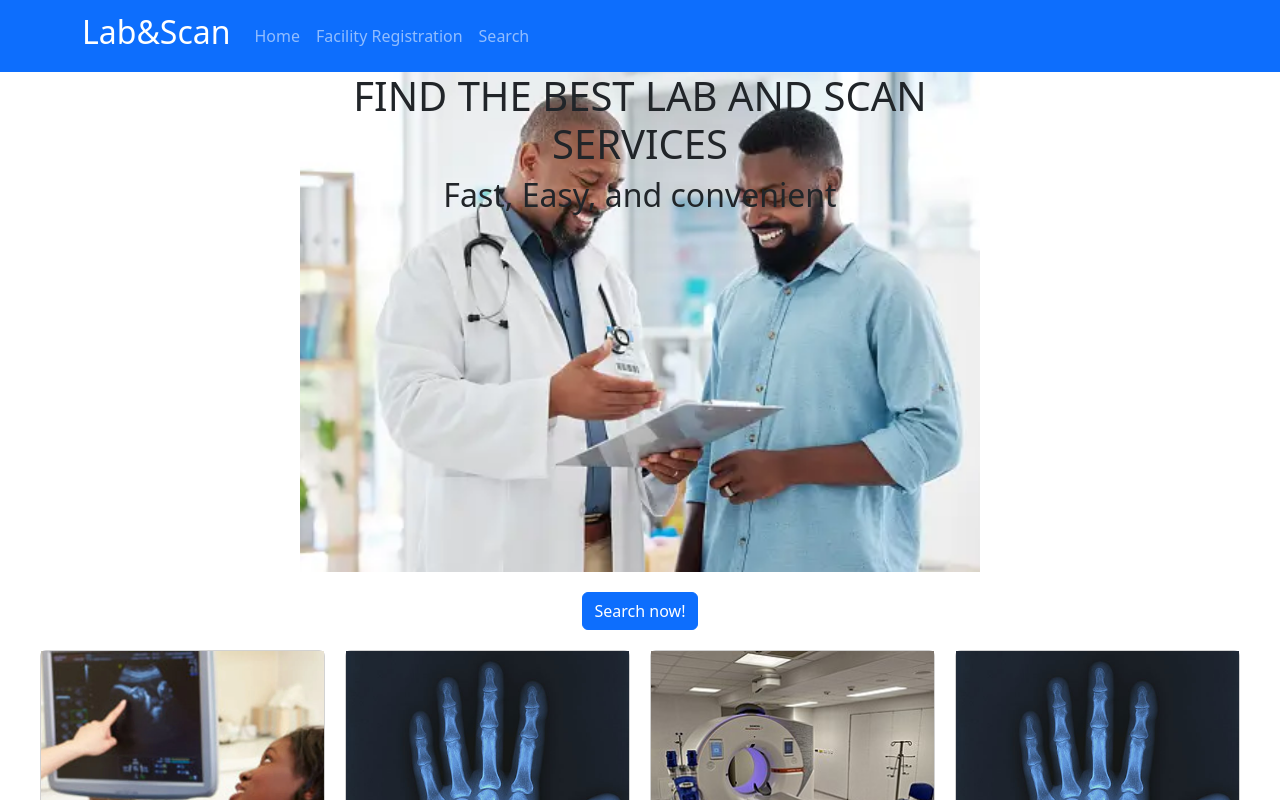
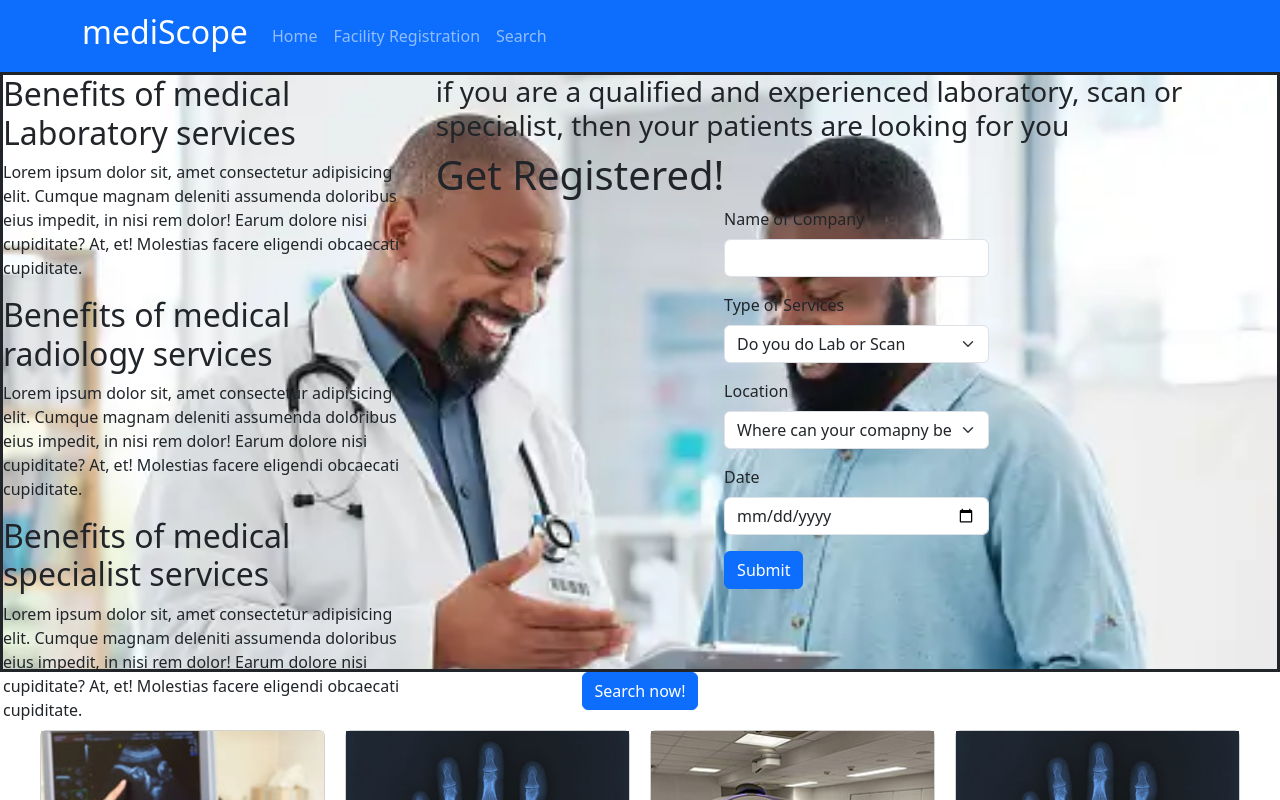
Before and after one commit to derek-atiawu/diagnostic, a React (Create React App) app: page / in a window 1280 px wide. Shown: the top 800 px of the page. Built offline with nearby package versions, Linux system fonts and the light colour scheme.

Commit message:
home and search

```diff
--- a/src/Components/navbar/Navbars.jsx
+++ b/src/Components/navbar/Navbars.jsx
@@ -9,7 +9,7 @@ function Navbars() {
 
       <Navbar bg="primary" data-bs-theme="dark">
         <Container>
-          <Navbar.Brand href="/" onClick={()=>{"/"}}><h2>Lab&Scan</h2></Navbar.Brand>
+          <Navbar.Brand href="/" onClick={()=>{"/"}}><h2>mediScope</h2></Navbar.Brand>
           <Nav className="me-auto">
             <Nav.Link onClick={()=>{navigate("/")}}>Home</Nav.Link>
             <Nav.Link onClick={()=>{navigate("/registration")}}>Facility Registration</Nav.Link>
--- a/src/Pages/homepage/Home.css
+++ b/src/Pages/homepage/Home.css
@@ -1,3 +1,12 @@
+.head {
+    border: solid;
+    display: flex;
+    height: 600px;
+    background-image: url("/public/images/happy.webp");
+background-repeat: no-repeat;
+background-size: cover;
+}
+
 .homeintro {
     /* display: grid; */
     /* grid-template-columns: auto; */
--- a/src/Pages/homepage/Home.jsx
+++ b/src/Pages/homepage/Home.jsx
@@ -1,16 +1,38 @@
 import React from 'react'
-import { Button, Col, Navbar } from 'react-bootstrap'
+import { Button, Col, Navbar, Row } from 'react-bootstrap'
 import Navbars from '../../Components/navbar/Navbars'
 import "./Home.css";
 import Footer from '../../Components/Footer';
+import Registration from '../registrationpage/Registration';
 
 function Home() {
   return (
     <>
-    <div className='homeintro'>
-<h1>FIND THE BEST LAB AND SCAN SERVICES</h1>
- <h2>Fast, Easy, and convenient</h2>
+    <div className="head">
+   <Row>
+    <div className="col-md-4">
+      <div>
+        <h2>Benefits of medical Laboratory services</h2>
+        <p>Lorem ipsum dolor sit, amet consectetur adipisicing elit. Cumque magnam deleniti assumenda doloribus eius impedit, in nisi rem dolor! Earum dolore nisi cupiditate? At, et! Molestias facere eligendi obcaecati cupiditate.</p>
+      </div>
+      <div>
+      <h2>Benefits of medical radiology services</h2>
+        <p>Lorem ipsum dolor sit, amet consectetur adipisicing elit. Cumque magnam deleniti assumenda doloribus eius impedit, in nisi rem dolor! Earum dolore nisi cupiditate? At, et! Molestias facere eligendi obcaecati cupiditate.</p>
+      </div>
+      <div>
+      <h2>Benefits of medical specialist services</h2>
+        <p>Lorem ipsum dolor sit, amet consectetur adipisicing elit. Cumque magnam deleniti assumenda doloribus eius impedit, in nisi rem dolor! Earum dolore nisi cupiditate? At, et! Molestias facere eligendi obcaecati cupiditate.</p>
+      </div>
     </div>
+    <div className="col-md-8">
+      <h3>if you are a qualified and experienced laboratory, scan or specialist, then your patients are looking for you</h3>
+      <h1>Get Registered!</h1>
+      <Registration/>
+    </div>
+   </Row>
+    </div>
+
+
     <div className="search">
       <Button>Search now!</Button>
     </div>
--- a/src/Pages/registrationpage/Registration.jsx
+++ b/src/Pages/registrationpage/Registration.jsx
@@ -59,7 +59,7 @@ function Registration() {
 
           <Form.Group className="mb-3" controlId="formGroupSubject">
             <Form.Label>Date</Form.Label>
-            <Form.Control />
+            <Form.Control type="date" />
           </Form.Group>
 
           <Button variant="primary" type="submit">
@@ -70,7 +70,7 @@ function Registration() {
       <Col></Col>
       <Modal show={show} onHide={handleClose}>
         <Modal.Header closeButton>
-          <Modal.Title>Modal heading</Modal.Title>
+          <Modal.Title>Select the services provided by your comapny</Modal.Title>
         </Modal.Header>
         <Modal.Body>
           <Table striped bordered hover size="sm">
--- a/src/Pages/searchpage/Search.jsx
+++ b/src/Pages/searchpage/Search.jsx
@@ -1,9 +1,23 @@
 import React from 'react'
+import { Button, Col, Form, Row } from 'react-bootstrap'
 
 function Search() {
   return (
     <div>
-        <h1>have a medical exam to do? search now!</h1>
+        <Row>
+           <Col></Col>
+           <Col>           <Form>        <Form.Group className="mb-3" controlId="formGroupName">
+            <Form.Label>Type your medical concern and find the best provider!</Form.Label>
+            <Form.Control />
+          </Form.Group></Form>
+          <Button>Search Now</Button>
+          </Col>
+
+
+          <Col></Col>
+       </Row>
+
+
     </div>
   )
 }
```
